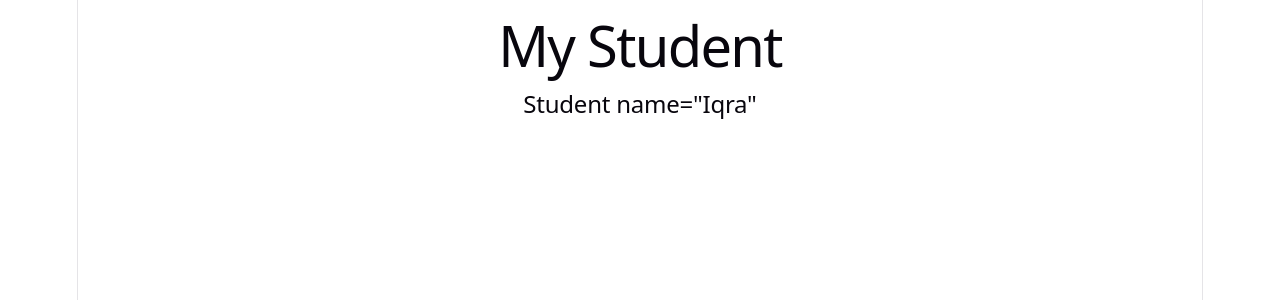
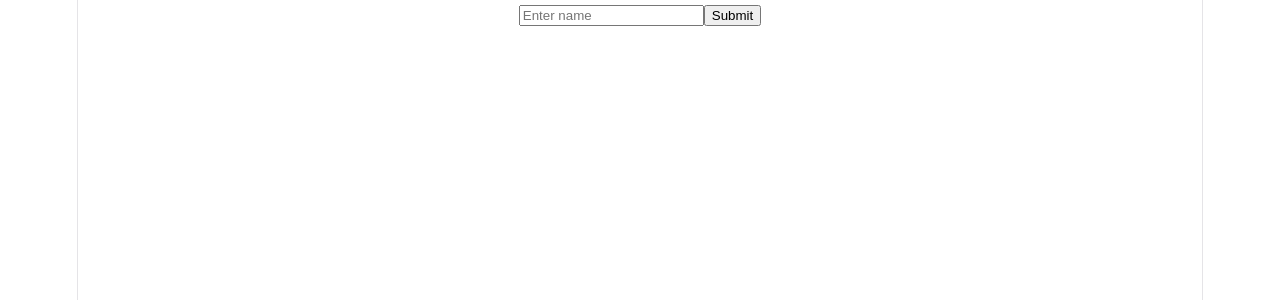
Before and after one commit to nayab32/Initial-React-project, a React (Vite) app: page / in a window 1280 px wide. Shown: the top 300 px of the page. Built offline with nearby package versions, Linux system fonts and the light colour scheme.

Commit message:
formvalidation

```diff
--- a/src/App.jsx
+++ b/src/App.jsx
@@ -172,18 +172,15 @@
 // export default App;
 
 // import Nested from "./Nested";
-import Student from "./Student";
+import FormValidation from "./FormValidation";
 function App(){
   return(
    <div>
-    <h1>My Student</h1>
-    <h2>Student name="Iqra" </h2>
+    <FormValidation />
+
    </div>
 
-  )
-
-
-
+  );
 
 }
 export default App;
--- /dev/null
+++ b/src/FormValidation.jsx
@@ -0,0 +1,30 @@
+import { useState } from "react";
+
+function FormValidation(){
+    const [name, setName]= useState("");
+    const [error, setError]=useState("");
+
+
+function handleSubmit(e){
+    e.preventDefault();
+    if (name===""){
+        setError("Name is required");
+    }else{
+        setError("");
+        alert("Form submitted");
+    }
+}
+return(
+    <form onSubmit={handleSubmit}>
+        <input
+        value={name}
+        onChange={(e)=>setName(e.target.value)}
+        placeholder="Enter name"
+        />
+        <button type="submit">Submit</button>
+        <p>{error}</p>
+
+    </form>
+)
+}
+export default FormValidation;
```
